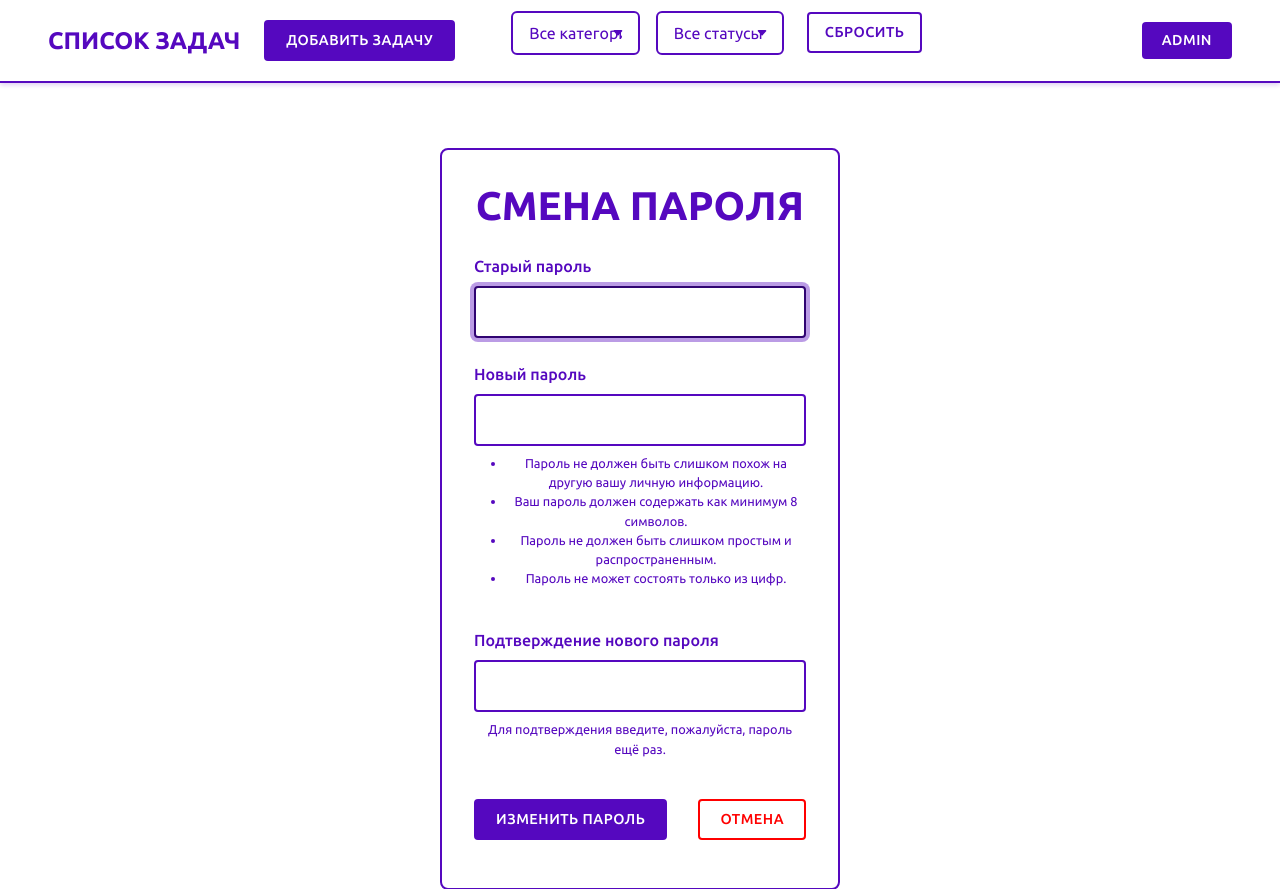
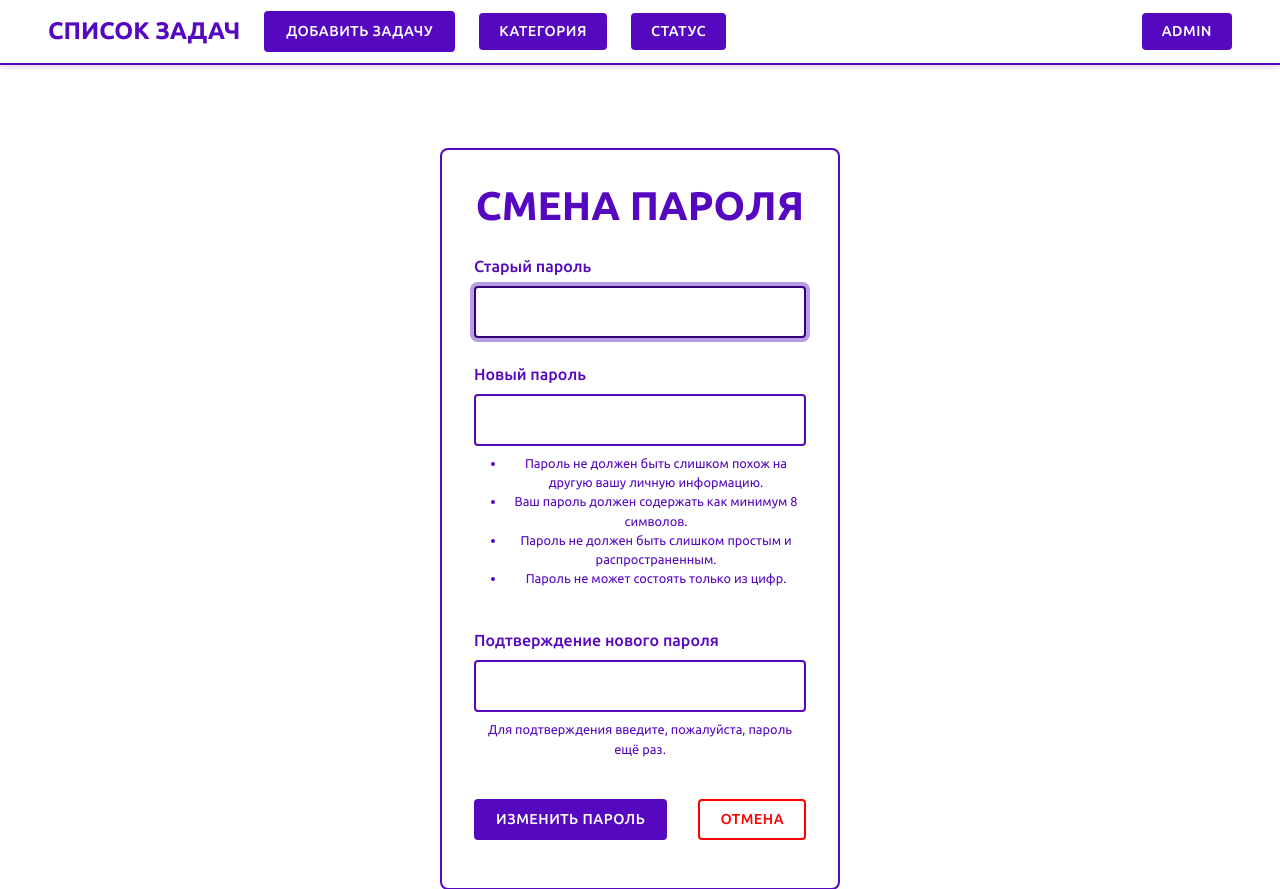
Before and after one commit to Lykor1/django_to-do-list, a Django app: page /account/password-change/ in a window 1280 px wide. Shown: the top 889 px of the page. Run offline with Django 5.2, Linux system fonts and the light colour scheme; a user stored in the database is signed in; data comes from the database, SQL or seed files in the repository; both versions use the stored data as it was after the commit; some libraries are stand-ins or nearby versions.

Commit message:
Изменены стили для фильтров

```diff
--- a/task/static/css/style.css
+++ b/task/static/css/style.css
@@ -956,3 +956,56 @@ textarea:focus {
     text-decoration: none;
     border-color: #300472;
 }
+
+
+.filter-dropdown {
+    position: relative;
+    display: inline-block;
+}
+
+.filter-dropdown-content {
+    display: none;
+    position: absolute;
+    /* Измените на left: 0; если хотите выравнивание по левому краю кнопки */
+    left: 0;
+    /* right: 0; */
+    top: 100%;
+    background-color: white;
+    min-width: 160px;
+    box-shadow: 0 8px 16px 0 rgba(85, 8, 191, 0.2);
+    z-index: 1;
+    border-radius: 4px;
+    overflow: hidden;
+    border: 1px solid #5508bf;
+    margin-top: 0;
+    transition: opacity 0.2s ease, visibility 0.2s ease;
+    opacity: 0;
+    visibility: hidden;
+}
+
+.filter-dropdown-content a {
+    color: #5508bf;
+    padding: 10px 14px;
+    text-decoration: none;
+    display: block;
+    text-align: left;
+    background-color: white;
+    border: none;
+    width: 100%;
+    font-family: 'Ubuntu', sans-serif;
+    font-size: 0.9rem;
+    cursor: pointer;
+    margin: 0;
+    white-space: nowrap;
+}
+
+.filter-dropdown-content a:hover {
+    background-color: #5508bf;
+    color: white;
+}
+
+.filter-dropdown:hover .filter-dropdown-content {
+    display: block;
+    opacity: 1;
+    visibility: visible;
+}
--- a/task/templates/base.html
+++ b/task/templates/base.html
@@ -21,43 +21,48 @@
             <a href="{% url 'task:home' %}" class="logo">Список задач</a>
             {% if user.is_authenticated %}
                 <a href="{% url 'task:task_create' %}{{ all }}" class="btn btn-add-task">Добавить задачу</a>
-                <!-- Фильтры -->
-                <div class="filter-container">
-                    <form method="get" action="{% url 'task:home' %}" class="filter-form">
-                        <div class="filter-fields">
-                            <!-- Поле категории -->
-                            <div class="filter-field">
-                                <select name="category" class="form-control filter-select"
-                                        onchange="this.form.submit()">
-                                    <option value="">Все категории</option>
-                                    {% for category in categories %}
-                                        <option value="{{ category.slug }}"
-                                                {% if request.GET.category == category.slug %}selected{% endif %}>
-                                            {{ category.name }}
-                                        </option>
+                <div class="dropdown filter-dropdown">
+                    <button class="btn btn-dropdown">
+                        {% with current_category_slug=request.GET.category %}
+                            {% if current_category_slug %}
+                                {% for cat in categories %}
+                                    {% if cat.slug == current_category_slug %}{{ cat.name }}{% endif %}
                                 {% endfor %}
-                                </select>
+                            {% else %}
+                                Категория
+                            {% endif %}
+                        {% endwith %}
+                    </button>
+                    <div class="dropdown-content filter-dropdown-content">
+                        <a href="{% url 'task:home' %}{% if status %}?{{ status }}{% endif %}">Все категории</a>
+                        {% for category_item in categories %}
+                            <a href="{% url 'task:home' %}?category={{ category_item.slug }}{% if status %}&{{ status }}{% endif %}">
+                                {{ category_item.name }}
+                            </a>
+                        {% endfor %}
+                    </div>
                 </div>
 
-                            <!-- Поле статуса -->
-                            <div class="filter-field">
-                                <select name="status" class="form-control filter-select" onchange="this.form.submit()">
-                                    <option value="">Все статусы</option>
+                <div class="dropdown filter-dropdown">
+                    <button class="btn btn-dropdown">
+                        {% with current_status_key=request.GET.status %}
+                            {% if current_status_key %}
                                 {% for status_key, status_name in statuses %}
-                                        <option value="{{ status_key }}"
-                                                {% if request.GET.status == status_key %}selected{% endif %}>
+                                    {% if status_key == current_status_key %}{{ status_name }}{% endif %}
+                                {% endfor %}
+                            {% else %}
+                                Статус
+                            {% endif %}
+                        {% endwith %}
+                    </button>
+                    <div class="dropdown-content filter-dropdown-content">
+                        <a href="{% url 'task:home' %}{% if category %}?{{ category }}{% endif %}">Все статусы</a>
+                        {% for status_key, status_name in statuses %}
+                            <a href="{% url 'task:home' %}?status={{ status_key }}{% if category %}&{{ category }}{% endif %}">
                                 {{ status_name }}
-                                        </option>
+                            </a>
                         {% endfor %}
-                                </select>
                     </div>
-
-                            <!-- Кнопка сброса фильтров -->
-                            <div class="filter-field">
-                                <a href="{% url 'task:home' %}" class="btn btn-reset">Сбросить</a>
-                            </div>
-                        </div>
-                    </form>
                 </div>
             {% endif %}
         </div>
```
Also changed, not shown: task/context_processor.py (+0 -14 lines), task/views.py (+0 -12 lines), db.sqlite3. Lines whose indentation alone changed are shown as unchanged.
